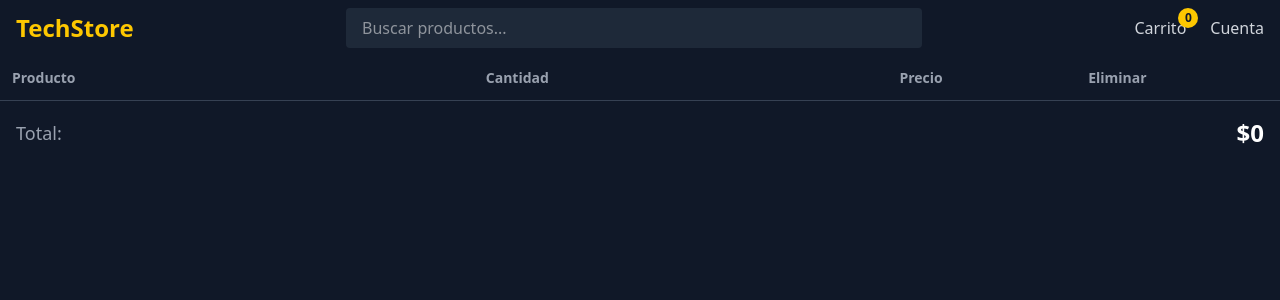
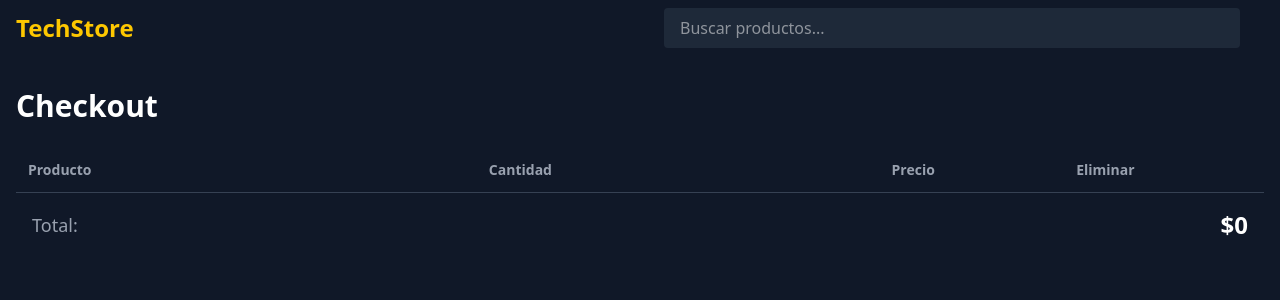
Before and after one commit to danirdev/react-js-ecoomerce, a React (Vite) app: page /checkout in a window 1280 px wide. Shown: the top 300 px of the page. Built offline with nearby package versions, Linux system fonts and the light colour scheme.

Commit message:
Refactor Checkout page layout for improved structure and styling; update Navbar to conditionally render CartModal based on route

```diff
--- a/index.html
+++ b/index.html
@@ -7,7 +7,7 @@
     <link rel="stylesheet" href="/src/index.css">
     <title>Tech Store</title>
   </head>
-  <body class="m-0 p-0 box-border bg-gray-900">
+  <body>
     <div id="root"></div>
     <script type="module" src="/src/main.tsx"></script>
   </body>
--- a/src/components/iu/Navbar/Navbar.tsx
+++ b/src/components/iu/Navbar/Navbar.tsx
@@ -1,4 +1,4 @@
-import { Link } from 'react-router-dom'
+import { Link, useLocation } from 'react-router-dom'
 import { useState } from 'react'
 import { CartModal } from '../CartModal/CartModal.tsx'
 import useCartContext from '../../../hooks/useCartContext.ts'
@@ -6,8 +6,8 @@ import useCartContext from '../../../hooks/useCartContext.ts'
 export const Navbar = () => {
 
   const [showCartModal, setShowCartModal] = useState(false)
-
   const {state: {cartItems}} = useCartContext()
+  const location = useLocation()
 
   return (
     <>
@@ -30,6 +30,7 @@ export const Navbar = () => {
             </div>
 
             {/* Icons */}
+            {location.pathname !== '/checkout' && (
             <div className="flex items-center gap-6">
               <button
                 onClick={() => setShowCartModal(!showCartModal)}
@@ -40,18 +41,14 @@ export const Navbar = () => {
                   {cartItems.length}
                 </span>
               </button>
-              <Link to="/cuenta" className="text-gray-300 hover:text-white">
-                Cuenta
-              </Link>
+              {showCartModal && (
+                <CartModal handleShowCartModal={() => setShowCartModal(false)} />
+              )}
             </div>
+            )}
           </div>
         </div>
       </nav>
-
-      {/* Modal fuera del nav */}
-      {showCartModal && (
-        <CartModal handleShowCartModal={() => setShowCartModal(false)} />
-      )}
     </>
   )
 }
--- a/src/pages/Checkout/Checkout.tsx
+++ b/src/pages/Checkout/Checkout.tsx
@@ -2,8 +2,13 @@ import { Table } from '../../components/iu/Table/Table'
 
 const Checkout = () => {
   return (
-    <div className="bg-gray-800">
-      <Table />
+    <div className="bg-gray-900 min-h-screen">
+      <div className="container mx-auto px-4 py-8">
+        <h1 className="text-3xl font-bold text-white mb-6">
+          Checkout
+        </h1>
+        <Table />
+      </div>
     </div>
   )
 }
```
